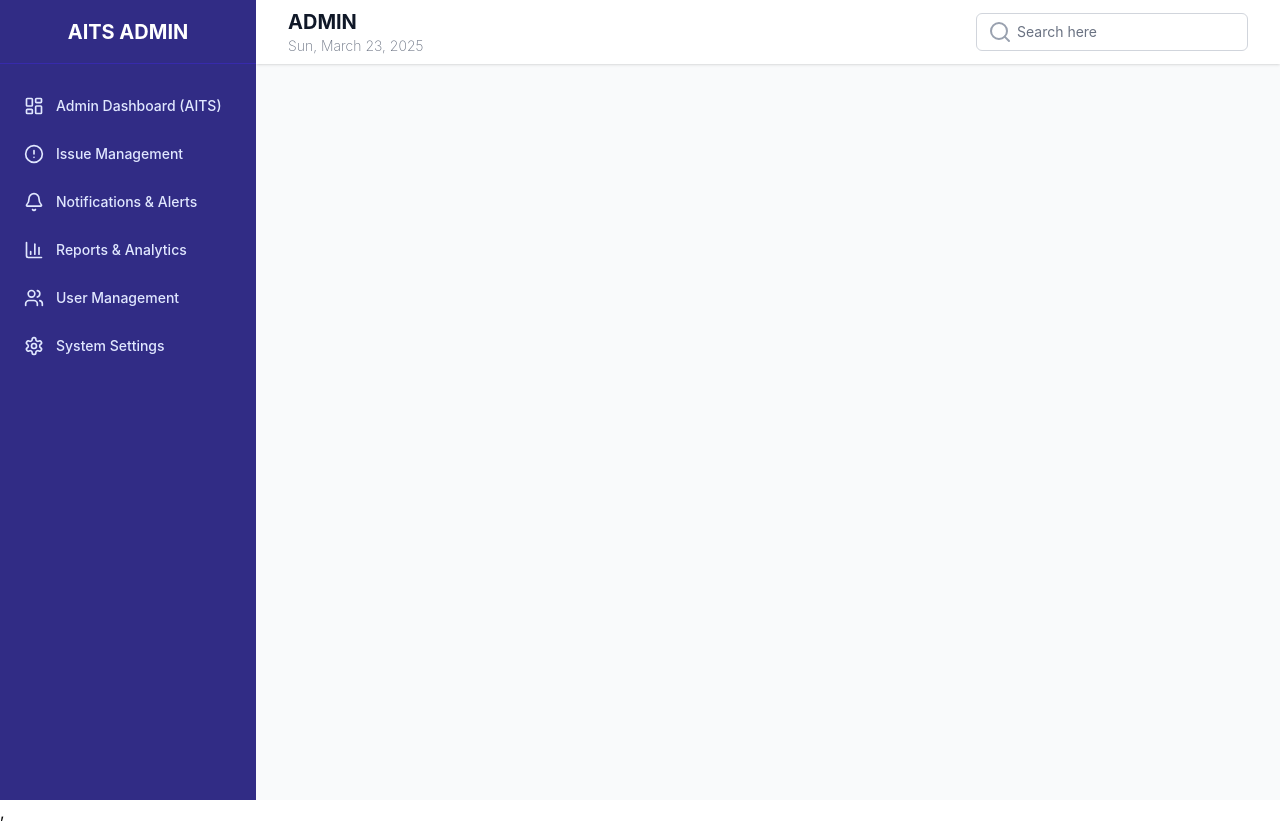
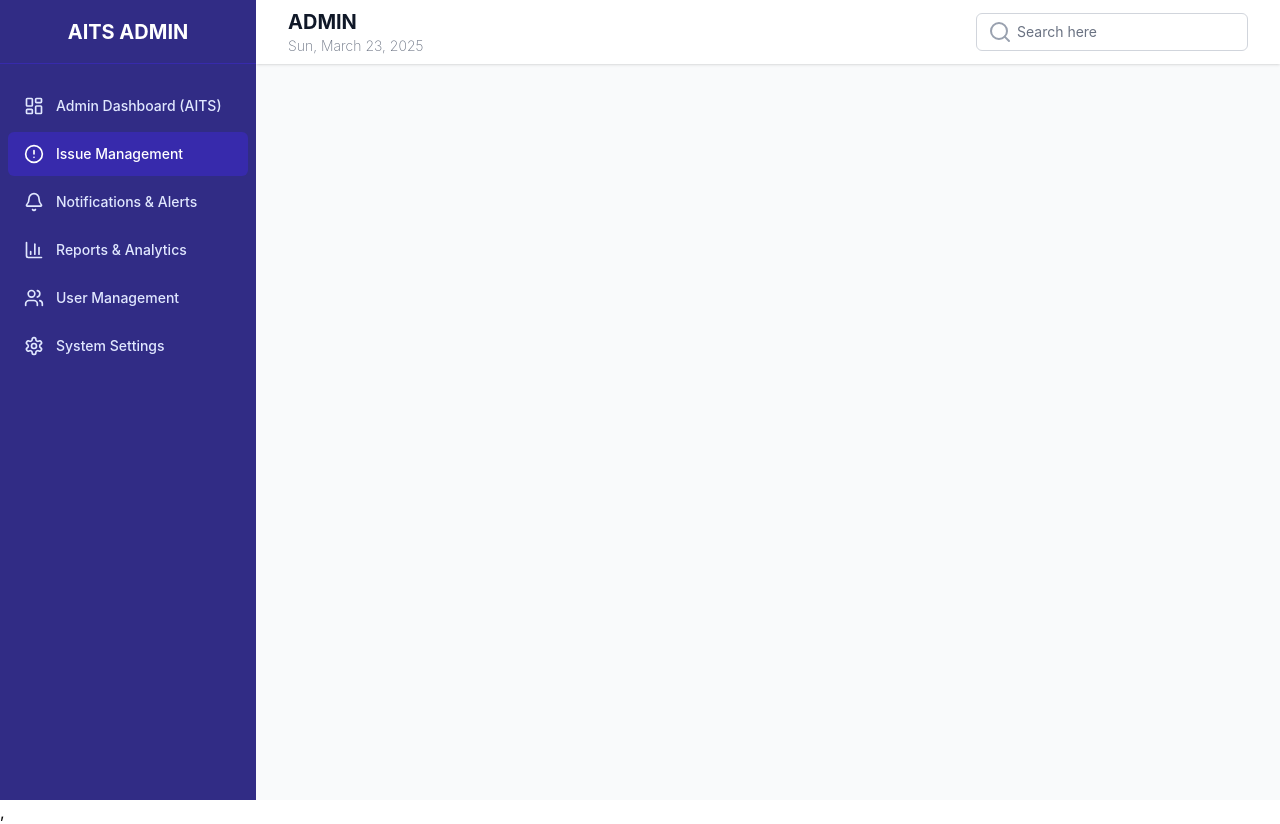
Before and after one commit to Suubi08/academic_issue_tracking_system, a React (Vite) app in the folder client/: page /issues in a window 1280 px wide. Built offline with nearby package versions, Linux system fonts and the light colour scheme.

Commit message:
building admin issuemanagement page

```diff
--- a/client/src/components/Sidebar.jsx
+++ b/client/src/components/Sidebar.jsx
@@ -21,7 +21,7 @@
     },
     {
       name: "Issue Management",
-      href: "/issue-management",
+      href: "/issues",
       icon: AlertCircle,
       current: false,
       description:
--- /dev/null
+++ b/client/src/components/ui/tab.jsx
@@ -0,0 +1,46 @@
+"use client";
+
+import React from "react";
+import * as TabsPrimitive from "@radix-ui/react-tabs";
+
+import { cn } from "../../utils/utils";
+
+const Tabs = TabsPrimitive.Root;
+
+const TabsList = React.forwardRef(({ className, ...props }, ref) => (
+  <TabsPrimitive.List
+    ref={ref}
+    className={cn(
+      "inline-flex h-10 items-center justify-center rounded-md bg-muted p-1 text-muted-foreground",
+      className
+    )}
+    {...props}
+  />
+));
+TabsList.displayName = "TabsList";
+
+const TabsTrigger = React.forwardRef(({ className, ...props }, ref) => (
+  <TabsPrimitive.Trigger
+    ref={ref}
+    className={cn(
+      "inline-flex items-center justify-center whitespace-nowrap rounded-sm px-3 py-1.5 text-sm font-medium ring-offset-background transition-all focus-visible:outline-none focus-visible:ring-2 focus-visible:ring-ring focus-visible:ring-offset-2 disabled:pointer-events-none disabled:opacity-50 data-[state=active]:bg-background data-[state=active]:text-foreground data-[state=active]:shadow-sm",
+      className
+    )}
+    {...props}
+  />
+));
+TabsTrigger.displayName = "TabsTrigger";
+
+const TabsContent = React.forwardRef(({ className, ...props }, ref) => (
+  <TabsPrimitive.Content
+    ref={ref}
+    className={cn(
+      "mt-2 ring-offset-background focus-visible:outline-none focus-visible:ring-2 focus-visible:ring-ring focus-visible:ring-offset-2",
+      className
+    )}
+    {...props}
+  />
+));
+TabsContent.displayName = "TabsContent";
+
+export { Tabs, TabsList, TabsTrigger, TabsContent };
--- a/client/src/pages/IssueTracking.jsx
+++ b/client/src/pages/IssueTracking.jsx
@@ -73,7 +73,7 @@
           {issues.map((issue) => (
             <div
               key={issue.id}
-              className="flex justify-between p-3 border border-gray-200 rounded-md"
+              className="flex justify-between p-3 border-2 border-gray-200 rounded-md"
             >
               <div className="flex items-center space-x-4">
                 <div className="flex items-center justify-center w-8 h-8 rounded-full bg-red-100 text-red-600 font-bold text-sm">
--- /dev/null
+++ b/client/src/pages/Issuemanagement.jsx
@@ -0,0 +1,57 @@
+import React from "react";
+import {
+  Card,
+  CardHeader,
+  CardFooter,
+  CardTitle,
+  CardDescription,
+  CardContent,
+} from "../components/ui/card";
+import { Tab, TabsContent, TabsList, TabsTrigger } from "../components/ui/tabs";
+import { Eye, Filter, Search } from "lucide-react";
+
+const Issuemanagement = () => {
+  const issues = [
+    {
+      id: 1,
+      title: "Assignment submission Error",
+      category: "Technical",
+      priority: "High",
+      assignee: "Dr. Kalema",
+      status: "open",
+      date: "2023-10-01",
+      count: 2,
+    },
+    {
+      id: 2,
+      title: "Assignment submission Error",
+      category: "Administrative",
+      prioty: "Medium",
+      assignee: "Dr. Nsamba",
+      status: "in progress",
+      date: "2023-10-01",
+      count: 3,
+    },
+    {
+      id: 3,
+      title: "Exam Schedule conflict",
+      category: "Academic",
+      assignee: "Dr. Williams",
+      status: "High",
+      date: "2023-10-01",
+      count: 5,
+    },
+    {
+      id: 1,
+      title: "Missing course materials",
+      category: "content",
+      assignee: "Dr. Katongole",
+      status: "Resolved",
+      date: "2023-10-01",
+      count: 1,
+    },
+  ];
+  return <div></div>;
+};
+
+export default Issuemanagement;
--- a/client/src/pages/index.jsx
+++ b/client/src/pages/index.jsx
@@ -1,7 +1,7 @@
 import Dashboard from "./Dashboard";
-import Issues from "./Issues";
+import Issuemanagement from "./Issuemanagement";
 import Reports from "./Reports";
 import Settings from "./Settings";
 import Resolved from "./Resolved";
 
-export { Dashboard, Issues, Reports, Settings, Resolved };
+export { Dashboard, Issuemanagement, Reports, Settings, Resolved };
--- a/client/src/routes/AllRoutes.jsx
+++ b/client/src/routes/AllRoutes.jsx
@@ -1,7 +1,13 @@
 import React from "react";
 import { Routes, Route, Navigate } from "react-router-dom";
 import Layout from "../Layout/Layout";
-import { Dashboard, Issues, Resolved, Reports, Settings } from "../pages";
+import {
+  Dashboard,
+  Resolved,
+  Reports,
+  Settings,
+  Issuemanagement,
+} from "../pages";
 
 const AllRoutes = () => {
   return (
@@ -9,7 +15,7 @@
       <Route path="/" element={<Layout />} Navigate={"/dashboard"}>
         <Route path="dashboard" element={<Dashboard />} />
         <Route index element={<Dashboard />} />
-        <Route path="issues" element={<Issues />} />
+        <Route path="issues" element={<Issuemanagement />} />
         <Route path="resolved" element={<Resolved />} />
         <Route path="reports" element={<Reports />} />
         <Route path="settings" element={<Settings />} />
```
Also changed, not shown: client/src/pages/Issues.jsx (deleted, +0 -11 lines).
